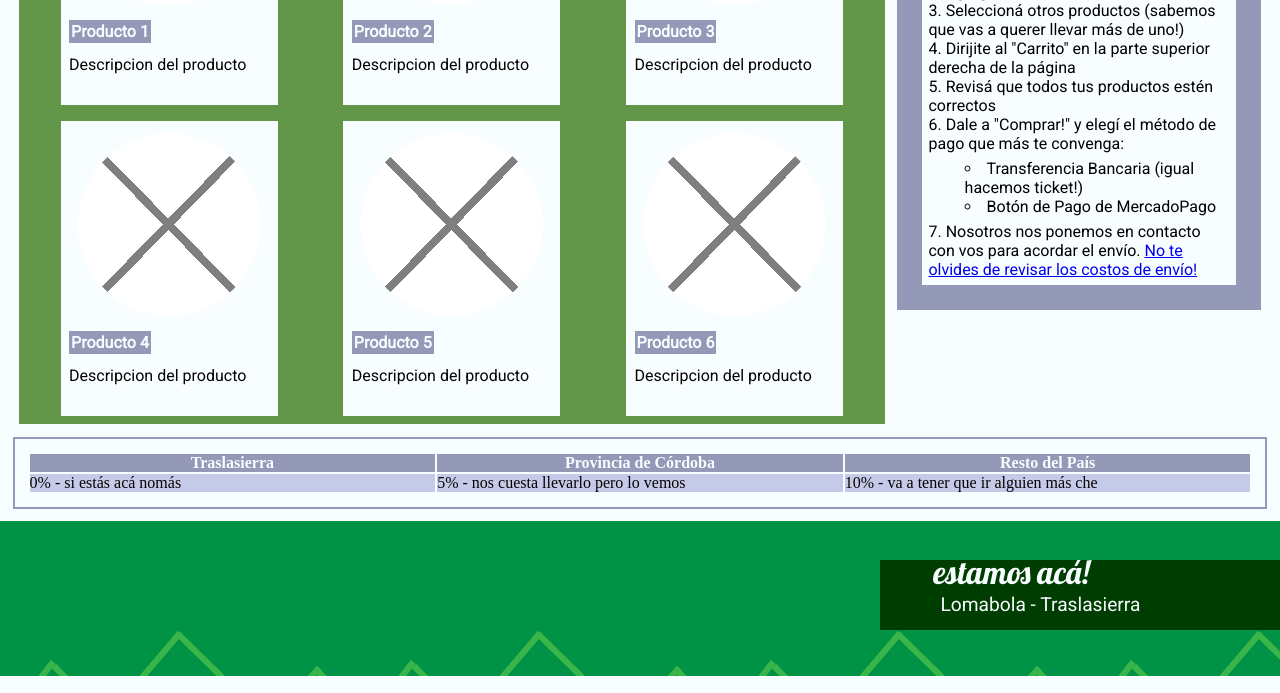
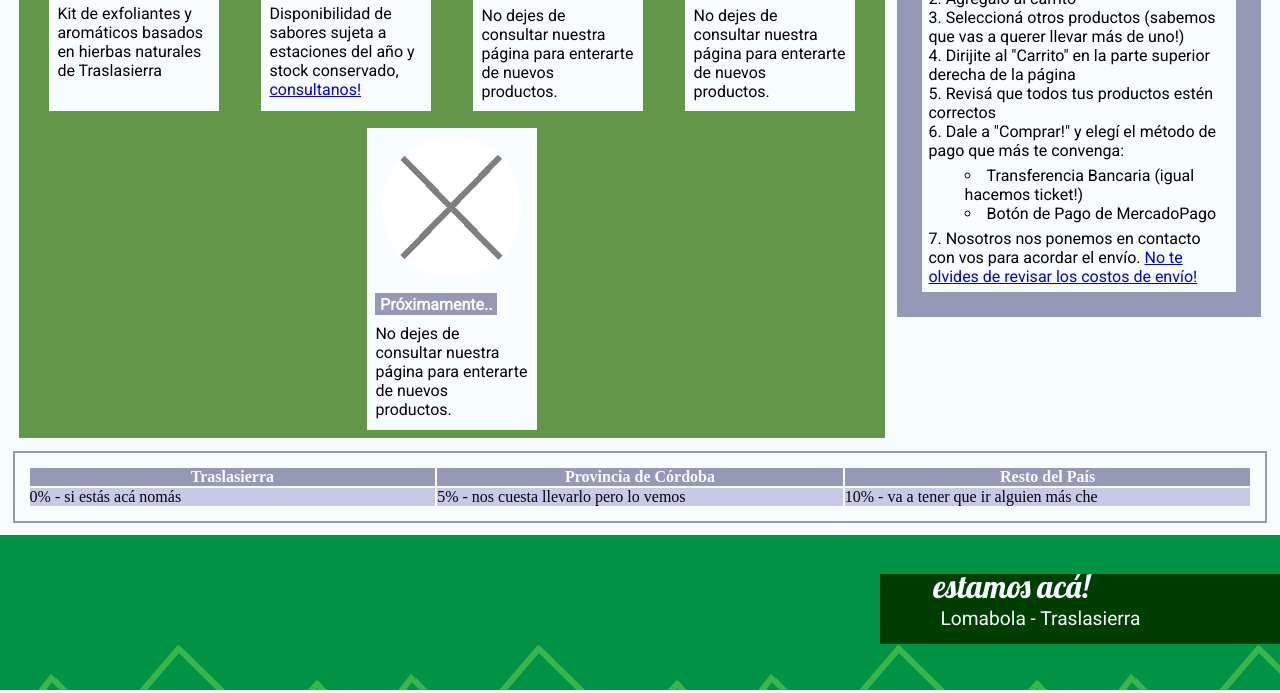
Before and after one commit to lopezjuanma96/la-raquela, a website: page pages/shop.html in a window 1280 px wide. Shown: the part 336-1029 px from the top of the page. Drawn offline with nearby package versions, Linux system fonts and the light colour scheme; grey boxes are pictures that could not be loaded.

Commit message:
final corrections. imgs in products

```diff
--- a/pages/shop.html
+++ b/pages/shop.html
@@ -40,11 +40,20 @@
                 <div class="shopContentBlock__productsBlock__grid">
                     <div class="shopContentBlock__productsBlock__gridElement">
                         <div class="shopContentBlock__productsBlock__gridElement__image">
-                            <img src="../imgs/empty-slot.png" alt="slot" width="100%">
+                            <img src="../imgs/product1.png" alt="slot" width="100%">
                         </div>
                         <div class="shopContentBlock__productsBlock__gridElement__text">
-                            <p><b>Producto 1</b></p>
-                            <p>Descripcion del producto</p>
+                            <p><b>Kit de baño</b></p>
+                            <p>Kit de exfoliantes y aromáticos basados en hierbas naturales de Traslasierra</p>
+                        </div>
+                    </div>
+                    <div class="shopContentBlock__productsBlock__gridElement">
+                        <div class="shopContentBlock__productsBlock__gridElement__image">
+                            <img src="../imgs/product2.png" alt="slot" width="100%">
+                        </div>
+                        <div class="shopContentBlock__productsBlock__gridElement__text">
+                            <p><b>Dulce/Mermelada</b></p>
+                            <p>Disponibilidad de sabores sujeta a estaciones del año y stock conservado, <a href="../pages/contact.html">consultanos!</a></p>
                         </div>
                     </div>
                     <div class="shopContentBlock__productsBlock__gridElement">
@@ -52,8 +61,8 @@
                             <img src="../imgs/empty-slot.png" alt="slot" width="100%">
                         </div>
                         <div class="shopContentBlock__productsBlock__gridElement__text">
-                            <p><b>Producto 2</b></p>
-                            <p>Descripcion del producto</p>
+                            <p><b>Próximamente..</b></p>
+                            <p>No dejes de consultar nuestra página para enterarte de nuevos productos.</p>
                         </div>
                     </div>
                     <div class="shopContentBlock__productsBlock__gridElement">
@@ -61,8 +70,8 @@
                             <img src="../imgs/empty-slot.png" alt="slot" width="100%">
                         </div>
                         <div class="shopContentBlock__productsBlock__gridElement__text">
-                            <p><b>Producto 3</b></p>
-                            <p>Descripcion del producto</p>
+                            <p><b>Próximamente..</b></p>
+                            <p>No dejes de consultar nuestra página para enterarte de nuevos productos.</p>
                         </div>
                     </div>
                     <div class="shopContentBlock__productsBlock__gridElement">
@@ -70,26 +79,8 @@
                             <img src="../imgs/empty-slot.png" alt="slot" width="100%">
                         </div>
                         <div class="shopContentBlock__productsBlock__gridElement__text">
-                            <p><b>Producto 4</b></p>
-                            <p>Descripcion del producto</p>
-                        </div>
-                    </div>
-                    <div class="shopContentBlock__productsBlock__gridElement">
-                        <div class="shopContentBlock__productsBlock__gridElement__image">
-                            <img src="../imgs/empty-slot.png" alt="slot" width="100%">
-                        </div>
-                        <div class="shopContentBlock__productsBlock__gridElement__text">
-                            <p><b>Producto 5</b></p>
-                            <p>Descripcion del producto</p>
-                        </div>
-                    </div>
-                    <div class="shopContentBlock__productsBlock__gridElement">
-                        <div class="shopContentBlock__productsBlock__gridElement__image">
-                            <img src="../imgs/empty-slot.png" alt="slot" width="100%">
-                        </div>
-                        <div class="shopContentBlock__productsBlock__gridElement__text">
-                            <p><b>Producto 6</b></p>
-                            <p>Descripcion del producto</p>
+                            <p><b>Próximamente..</b></p>
+                            <p>No dejes de consultar nuestra página para enterarte de nuevos productos.</p>
                         </div>
                     </div>
                 </div>
--- a/scss/_shop-style.scss
+++ b/scss/_shop-style.scss
@@ -36,25 +36,22 @@
 }
 
 .shopContentBlock__productsBlock__gridElement{
-    display: inline-grid;
+    display: inline-block;
     background-color: $palette-last-light;
-    height: fit-content;
-    width: fit-content;
+    width: 20%;
     padding: 0% 1%;
-    margin: 1% 0%;
-    grid-template-rows: 7fr 3fr;
+    margin: 1% 1%;
     row-gap: 2%;
 }
 
 .shopContentBlock__productsBlock__gridElement__image{
     width: 100%;
-    height: 100%;
+    margin-bottom: 5%;
     clip-path: circle(45% at center);
 }
 
 .shopContentBlock__productsBlock__gridElement__text{
     width: 100%;
-    height: 100%;
     font-family: 'Roboto', sans-serif;
     p {
         color: $palette-last-light-font;
@@ -63,7 +60,7 @@
     b {
         background-color: $palette-last-dark;
         color: $palette-last-dark-font;
-        padding: 1%;
+        padding: 1% 3%;
     }
 }
 
```
Also changed, not shown: css/general-style.css, imgs/product1.png (added), imgs/product2.png (added).
